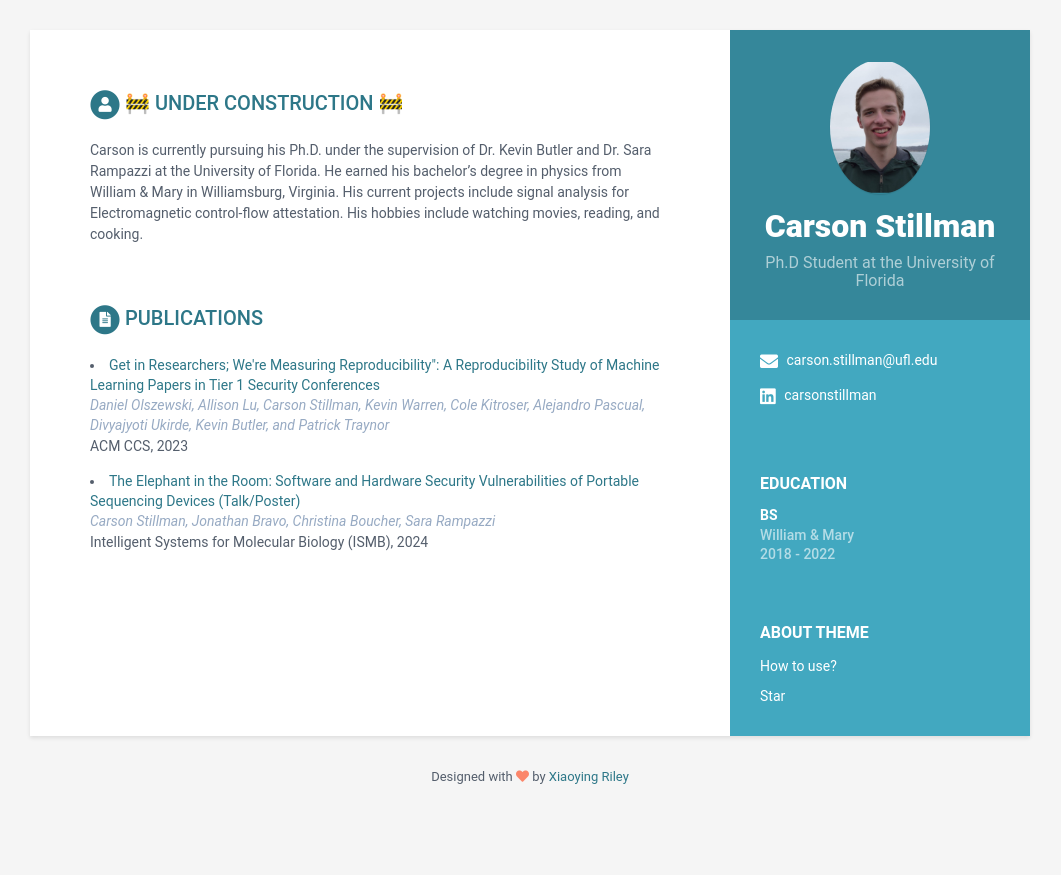
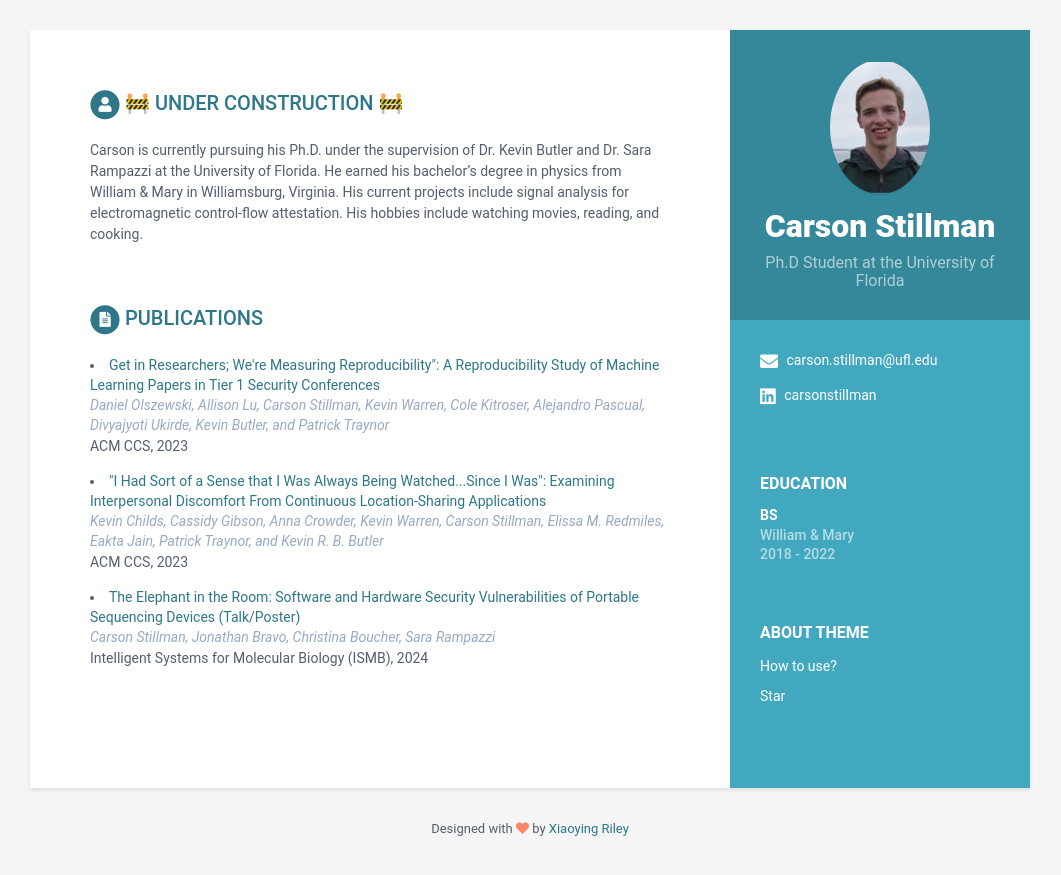
Before and after one commit to carsonstillman/carson_stillman, a Jekyll site: the page built from index.html, in a window 1280 px wide. Shown: the top 875 px of the page, without its empty margins (110-1171 px from the left). Built offline with Jekyll 4.4.1, drawn with Linux system fonts in a browser that asks for light colours.

Commit message:
added paper

```diff
--- a/_data/data.yml
+++ b/_data/data.yml
@@ -57,7 +57,7 @@ sidebar:
 career-profile:
     title: 🚧 Under Construction 🚧
     summary: |
-      Carson is currently pursuing his Ph.D. under the supervision of Dr. Kevin Butler and Dr. Sara Rampazzi at the University of Florida. He earned his bachelor’s degree in physics from William & Mary in Williamsburg, Virginia. His current projects include signal analysis for Electromagnetic control-flow attestation. His hobbies include watching movies, reading, and cooking.
+      Carson is currently pursuing his Ph.D. under the supervision of Dr. Kevin Butler and Dr. Sara Rampazzi at the University of Florida. He earned his bachelor’s degree in physics from William & Mary in Williamsburg, Virginia. His current projects include signal analysis for electromagnetic control-flow attestation. His hobbies include watching movies, reading, and cooking.
 education:
     title: Education
     info:
@@ -213,6 +213,11 @@ publications:
         authors: Daniel Olszewski, Allison Lu, Carson Stillman, Kevin Warren, Cole Kitroser, Alejandro Pascual, Divyajyoti Ukirde, Kevin Butler, and Patrick Traynor
         conference: ACM CCS, 2023
 
+      - title: "\"I Had Sort of a Sense that I Was Always Being Watched...Since I Was\": Examining Interpersonal Discomfort From Continuous Location-Sharing Applications"
+        link: "https://dl.acm.org/doi/10.1145/3658644.3690342"
+        authors:  Kevin Childs, Cassidy Gibson, Anna Crowder, Kevin Warren, Carson Stillman, Elissa M. Redmiles, Eakta Jain, Patrick Traynor, and Kevin R. B. Butler
+        conference: ACM CCS, 2023
+
       - title: "The Elephant in the Room: Software and Hardware Security Vulnerabilities of Portable Sequencing Devices (Talk/Poster)"
         link: "publications/elephant.pdf"
         authors: Carson Stillman, Jonathan Bravo, Christina Boucher, Sara Rampazzi
```
